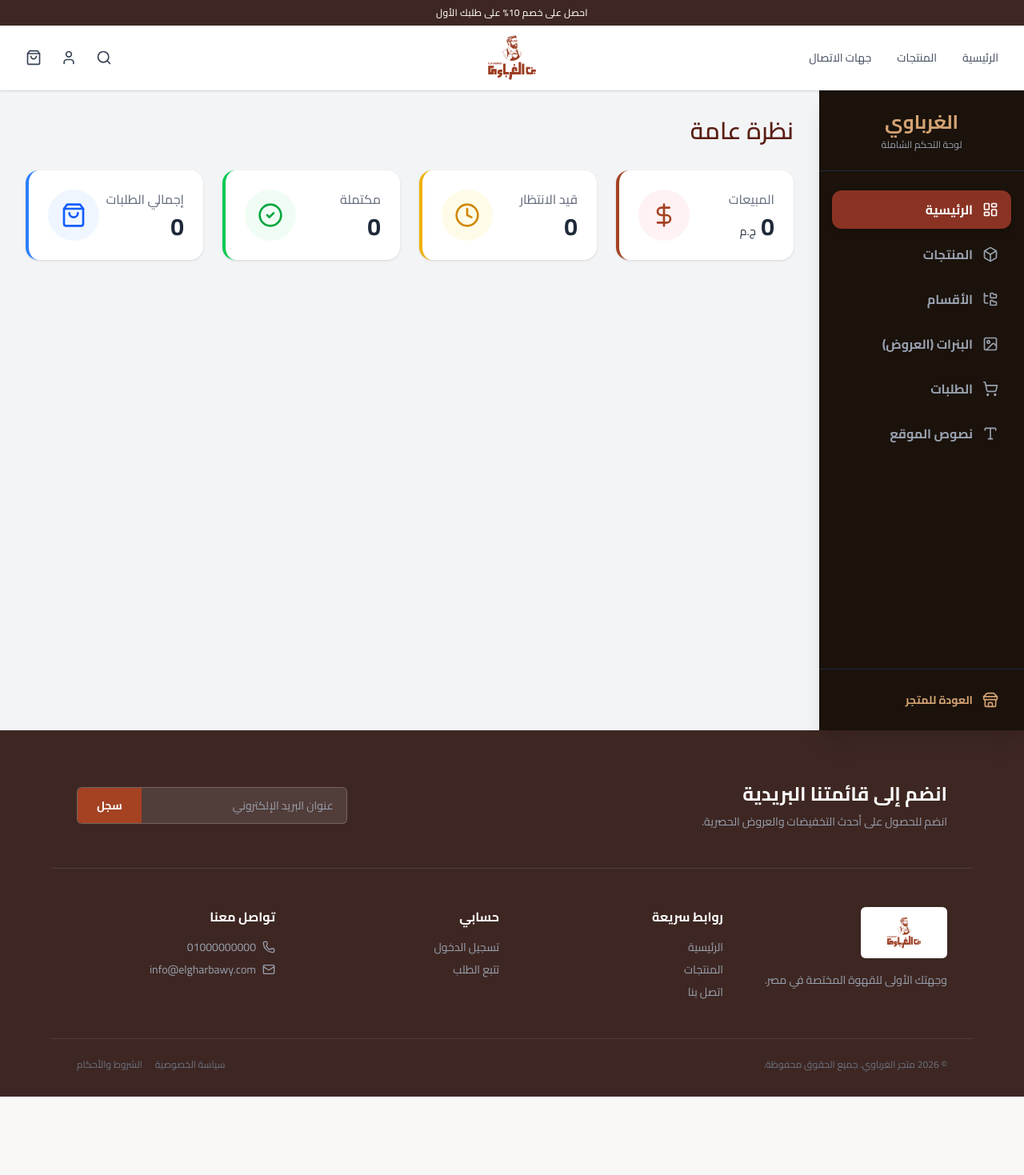
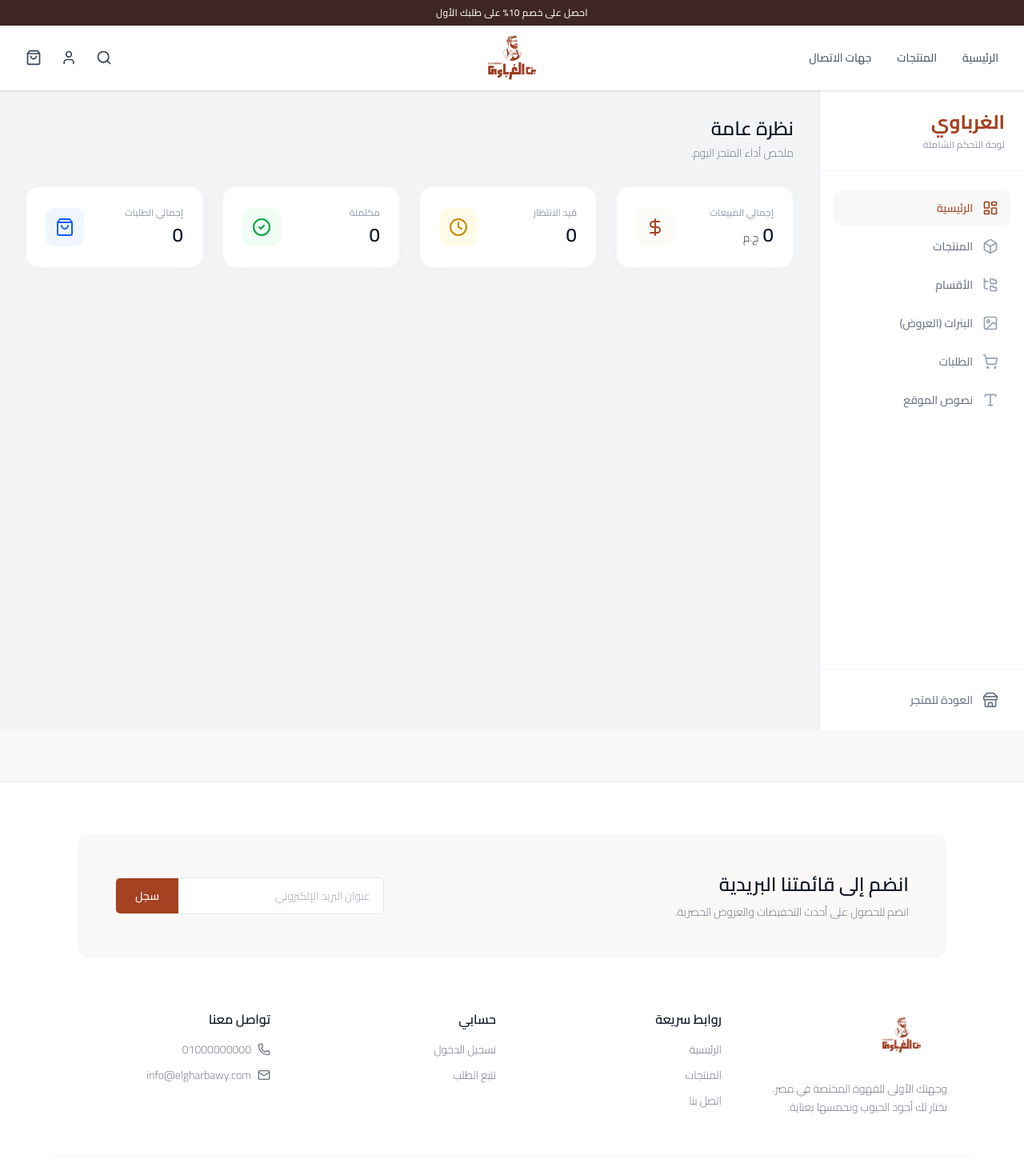
Before and after one commit to alghrabawycoffee-ui/elgharbawy-coffee-store, a Next.js app: page /admin in a window 1280 px wide. Shown: the top 1469 px of the page at 80% size. Before the commit the page ends 1371 px from the top, so only its background shows below. Built offline with nearby package versions, Linux system fonts and the light colour scheme; no server answers; the database is empty.

Commit message:
Light and clean theme overhaul for footer and admin dashboard

```diff
--- a/app/admin/page.tsx
+++ b/app/admin/page.tsx
@@ -25,24 +25,42 @@ export default function AdminDashboard() {
 
   return (
     <div className="p-8">
-      <h1 className="text-3xl font-semibold text-[#5A1F14] mb-8">نظرة عامة</h1>
+      <div className="mb-8">
+        <h1 className="text-2xl font-semibold text-gray-900">نظرة عامة</h1>
+        <p className="text-sm text-gray-500 mt-1 font-light">ملخص أداء المتجر اليوم.</p>
+      </div>
 
-      <div className="grid grid-cols-1 md:grid-cols-4 gap-6">
-        <div className="bg-white p-6 rounded-2xl shadow-sm border-l-4 border-[#A44222] flex items-center justify-between">
-          <div><p className="text-gray-500 font-medium mb-1">المبيعات</p><p className="text-3xl font-bold text-gray-800">{stats.sales} <span className="text-sm font-normal">ج.م</span></p></div>
-          <div className="bg-red-50 p-4 rounded-full"><DollarSign className="w-8 h-8 text-[#A44222]" /></div>
+      <div className="grid grid-cols-1 md:grid-cols-2 lg:grid-cols-4 gap-6">
+        <div className="bg-white p-6 rounded-2xl shadow-[0_2px_20px_rgb(0,0,0,0.02)] border border-gray-100 flex items-center justify-between">
+          <div>
+            <p className="text-gray-400 text-xs font-medium mb-1">إجمالي المبيعات</p>
+            <p className="text-2xl font-semibold text-gray-900">{stats.sales} <span className="text-sm font-light">ج.م</span></p>
+          </div>
+          <div className="bg-[#FDFBF7] p-3 rounded-xl"><DollarSign className="w-6 h-6 text-[#A44222]" /></div>
         </div>
-        <div className="bg-white p-6 rounded-2xl shadow-sm border-l-4 border-yellow-500 flex items-center justify-between">
-          <div><p className="text-gray-500 font-medium mb-1">قيد الانتظار</p><p className="text-3xl font-bold text-gray-800">{stats.pending}</p></div>
-          <div className="bg-yellow-50 p-4 rounded-full"><Clock className="w-8 h-8 text-yellow-600" /></div>
+
+        <div className="bg-white p-6 rounded-2xl shadow-[0_2px_20px_rgb(0,0,0,0.02)] border border-gray-100 flex items-center justify-between">
+          <div>
+            <p className="text-gray-400 text-xs font-medium mb-1">قيد الانتظار</p>
+            <p className="text-2xl font-semibold text-gray-900">{stats.pending}</p>
+          </div>
+          <div className="bg-yellow-50 p-3 rounded-xl"><Clock className="w-6 h-6 text-yellow-600" /></div>
         </div>
-        <div className="bg-white p-6 rounded-2xl shadow-sm border-l-4 border-green-500 flex items-center justify-between">
-          <div><p className="text-gray-500 font-medium mb-1">مكتملة</p><p className="text-3xl font-bold text-gray-800">{stats.completed}</p></div>
-          <div className="bg-green-50 p-4 rounded-full"><CheckCircle2 className="w-8 h-8 text-green-600" /></div>
+
+        <div className="bg-white p-6 rounded-2xl shadow-[0_2px_20px_rgb(0,0,0,0.02)] border border-gray-100 flex items-center justify-between">
+          <div>
+            <p className="text-gray-400 text-xs font-medium mb-1">مكتملة</p>
+            <p className="text-2xl font-semibold text-gray-900">{stats.completed}</p>
+          </div>
+          <div className="bg-green-50 p-3 rounded-xl"><CheckCircle2 className="w-6 h-6 text-green-600" /></div>
         </div>
-        <div className="bg-white p-6 rounded-2xl shadow-sm border-l-4 border-blue-500 flex items-center justify-between">
-          <div><p className="text-gray-500 font-medium mb-1">إجمالي الطلبات</p><p className="text-3xl font-bold text-gray-800">{stats.total}</p></div>
-          <div className="bg-blue-50 p-4 rounded-full"><ShoppingBag className="w-8 h-8 text-blue-600" /></div>
+
+        <div className="bg-white p-6 rounded-2xl shadow-[0_2px_20px_rgb(0,0,0,0.02)] border border-gray-100 flex items-center justify-between">
+          <div>
+            <p className="text-gray-400 text-xs font-medium mb-1">إجمالي الطلبات</p>
+            <p className="text-2xl font-semibold text-gray-900">{stats.total}</p>
+          </div>
+          <div className="bg-blue-50 p-3 rounded-xl"><ShoppingBag className="w-6 h-6 text-blue-600" /></div>
         </div>
       </div>
     </div>
--- a/components/AdminSidebar.tsx
+++ b/components/AdminSidebar.tsx
@@ -17,32 +17,32 @@ export default function AdminSidebar() {
   ];
 
   return (
-    <aside className="w-64 bg-[#1A120B] text-white flex flex-col hidden md:flex shadow-xl z-20">
-      <div className="p-6 text-center border-b border-gray-800">
-        <h1 className="text-2xl font-black text-[#D4A373]">الغرباوي</h1>
-        <p className="text-xs text-gray-400 mt-1">لوحة التحكم الشاملة</p>
+    <aside className="w-64 bg-white border-l border-gray-200 text-gray-600 flex flex-col hidden md:flex h-screen sticky top-0">
+      <div className="p-6 border-b border-gray-100">
+        <h1 className="text-2xl font-black text-[#A44222]">الغرباوي</h1>
+        <p className="text-xs text-gray-400 mt-1 font-medium">لوحة التحكم الشاملة</p>
       </div>
 
-      <nav className="flex-1 py-6 space-y-2 px-4 overflow-y-auto">
+      <nav className="flex-1 py-6 space-y-1 px-4 overflow-y-auto">
         {menu.map((item) => {
           const isActive = pathname === item.path;
           return (
             <Link
               key={item.path}
               href={item.path}
-              className={`flex items-center gap-3 px-4 py-3 rounded-xl font-bold transition-all ${
-                isActive ? 'bg-[#8A3324] text-white shadow-md' : 'text-gray-400 hover:bg-gray-800 hover:text-white'
+              className={`flex items-center gap-3 px-4 py-3 rounded-xl font-medium text-sm transition-all ${
+                isActive ? 'bg-[#F9F8F6] text-[#A44222]' : 'text-gray-500 hover:bg-gray-50 hover:text-gray-900'
               }`}
             >
-              <item.icon className="w-5 h-5" />
+              <item.icon className={`w-5 h-5 ${isActive ? 'text-[#A44222]' : 'text-gray-400'}`} />
               {item.name}
             </Link>
           );
         })}
       </nav>
 
-      <div className="p-4 border-t border-gray-800">
-        <Link href="/" className="flex items-center gap-3 px-4 py-3 text-sm font-bold text-[#D4A373] hover:bg-gray-800 rounded-xl transition-all">
+      <div className="p-4 border-t border-gray-100">
+        <Link href="/" className="flex items-center gap-3 px-4 py-3 text-sm font-medium text-gray-500 hover:bg-gray-50 hover:text-[#A44222] rounded-xl transition-all">
           <Store className="w-5 h-5" /> العودة للمتجر
         </Link>
       </div>
--- a/components/Footer.tsx
+++ b/components/Footer.tsx
@@ -7,7 +7,7 @@ import { getSupabase } from '../lib/supabase';
 export default function Footer() {
   const [email, setEmail] = useState('');
   const [content, setContent] = useState({
-    about: 'وجهتك الأولى للقهوة المختصة في مصر.',
+    about: 'وجهتك الأولى للقهوة المختصة في مصر. نختار لك أجود الحبوب ونحمسها بعناية.',
     phone: '01000000000',
     email: 'info@elgharbawy.com',
     copyright: '© 2026 متجر الغرباوي. جميع الحقوق محفوظة.'
@@ -32,65 +32,65 @@ export default function Footer() {
   }, []);
 
   return (
-    <footer className="bg-[#3E2723] text-white pt-16 pb-8">
+    <footer className="bg-white border-t border-gray-200 pt-16 pb-8 mt-16">
 
-      {/* قسم النشرة البريدية (زي بن مصر) */}
-      <div className="container mx-auto px-4 md:px-8 max-w-6xl mb-12 border-b border-white/10 pb-12">
-        <div className="flex flex-col md:flex-row justify-between items-center gap-6">
+      {/* قسم النشرة البريدية (شيك ونضيف) */}
+      <div className="container mx-auto px-4 md:px-8 max-w-6xl mb-16">
+        <div className="bg-[#F9F8F6] rounded-2xl p-8 md:p-12 flex flex-col md:flex-row justify-between items-center gap-8">
           <div className="text-center md:text-right">
-            <h3 className="text-2xl font-bold mb-2">انضم إلى قائمتنا البريدية</h3>
-            <p className="text-gray-400 text-sm">انضم للحصول على أحدث التخفيضات والعروض الحصرية.</p>
+            <h3 className="text-2xl font-semibold text-gray-900 mb-2">انضم إلى قائمتنا البريدية</h3>
+            <p className="text-gray-500 text-sm font-light">انضم للحصول على أحدث التخفيضات والعروض الحصرية.</p>
           </div>
-          <form className="flex w-full md:w-auto bg-white/10 rounded-md overflow-hidden border border-white/20" onSubmit={(e) => e.preventDefault()}>
+          <form className="flex w-full md:w-auto bg-white rounded-md overflow-hidden border border-gray-200 focus-within:border-[#A44222] transition-colors" onSubmit={(e) => e.preventDefault()}>
             <input
               type="email"
               placeholder="عنوان البريد الإلكتروني"
-              className="bg-transparent text-white px-4 py-3 outline-none w-full md:w-64 placeholder:text-gray-400 text-sm"
+              className="bg-transparent text-gray-800 px-4 py-3 outline-none w-full md:w-64 placeholder:text-gray-400 text-sm font-light"
               value={email}
               onChange={(e) => setEmail(e.target.value)}
             />
-            <button type="submit" className="bg-[#A44222] text-white px-6 py-3 font-bold text-sm hover:bg-[#852e14] transition-colors">
+            <button type="submit" className="bg-[#A44222] text-white px-6 py-3 font-medium text-sm hover:bg-[#852e14] transition-colors">
               سجل
             </button>
           </form>
         </div>
       </div>
 
-      {/* الروابط الأساسية */}
-      <div className="container mx-auto px-4 md:px-8 max-w-6xl grid grid-cols-1 md:grid-cols-4 gap-8 mb-12 text-center md:text-right">
+      {/* الروابط الأساسية (بدون خلفية غامقة) */}
+      <div className="container mx-auto px-4 md:px-8 max-w-6xl grid grid-cols-1 md:grid-cols-4 gap-10 mb-12 text-center md:text-right">
         <div>
-          <img src="/images/logo.jpg" alt="الغرباوي" className="h-16 mx-auto md:mx-0 mb-4 bg-white p-1 rounded-md" />
-          <p className="text-gray-400 text-sm leading-relaxed">{content.about}</p>
+          <img src="/images/logo.jpg" alt="الغرباوي" className="h-16 mx-auto md:mx-0 mb-6" />
+          <p className="text-gray-500 text-sm font-light leading-relaxed">{content.about}</p>
         </div>
         <div>
-          <h4 className="font-bold mb-4">روابط سريعة</h4>
-          <ul className="space-y-2 text-sm text-gray-400">
-            <li><Link href="/" className="hover:text-white">الرئيسية</Link></li>
-            <li><Link href="#products" className="hover:text-white">المنتجات</Link></li>
-            <li><Link href="#" className="hover:text-white">اتصل بنا</Link></li>
+          <h4 className="font-semibold text-gray-900 mb-4">روابط سريعة</h4>
+          <ul className="space-y-3 text-sm text-gray-500 font-light">
+            <li><Link href="/" className="hover:text-[#A44222] transition-colors">الرئيسية</Link></li>
+            <li><Link href="#products" className="hover:text-[#A44222] transition-colors">المنتجات</Link></li>
+            <li><Link href="#" className="hover:text-[#A44222] transition-colors">اتصل بنا</Link></li>
           </ul>
         </div>
         <div>
-          <h4 className="font-bold mb-4">حسابي</h4>
-          <ul className="space-y-2 text-sm text-gray-400">
-            <li><Link href="/login" className="hover:text-white">تسجيل الدخول</Link></li>
-            <li><Link href="/account" className="hover:text-white">تتبع الطلب</Link></li>
+          <h4 className="font-semibold text-gray-900 mb-4">حسابي</h4>
+          <ul className="space-y-3 text-sm text-gray-500 font-light">
+            <li><Link href="/login" className="hover:text-[#A44222] transition-colors">تسجيل الدخول</Link></li>
+            <li><Link href="/account" className="hover:text-[#A44222] transition-colors">تتبع الطلب</Link></li>
           </ul>
         </div>
         <div>
-          <h4 className="font-bold mb-4">تواصل معنا</h4>
-          <ul className="space-y-2 text-sm text-gray-400">
+          <h4 className="font-semibold text-gray-900 mb-4">تواصل معنا</h4>
+          <ul className="space-y-3 text-sm text-gray-500 font-light">
             <li className="flex items-center justify-center md:justify-start gap-2"><Phone className="w-4 h-4" /> {content.phone}</li>
             <li className="flex items-center justify-center md:justify-start gap-2"><Mail className="w-4 h-4" /> {content.email}</li>
           </ul>
         </div>
       </div>
 
-      <div className="container mx-auto px-4 md:px-8 max-w-6xl pt-6 border-t border-white/10 flex flex-col md:flex-row justify-between items-center gap-4 text-xs text-gray-500">
+      <div className="container mx-auto px-4 md:px-8 max-w-6xl pt-6 border-t border-gray-100 flex flex-col md:flex-row justify-between items-center gap-4 text-xs text-gray-400 font-light">
         <p>{content.copyright}</p>
-        <div className="flex gap-4">
-          <Link href="#" className="hover:text-white">سياسة الخصوصية</Link>
-          <Link href="#" className="hover:text-white">الشروط والأحكام</Link>
+        <div className="flex gap-6">
+          <Link href="#" className="hover:text-[#A44222]">سياسة الخصوصية</Link>
+          <Link href="#" className="hover:text-[#A44222]">الشروط والأحكام</Link>
         </div>
       </div>
     </footer>
```
